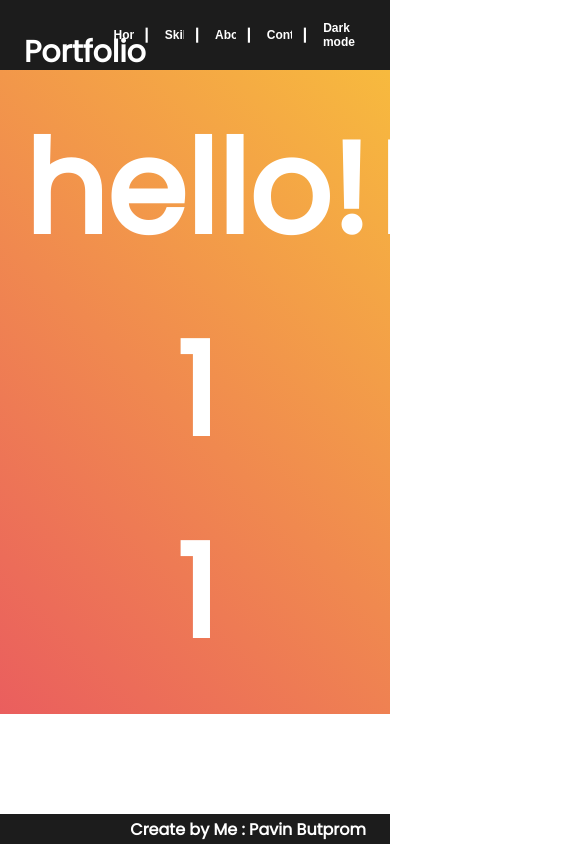
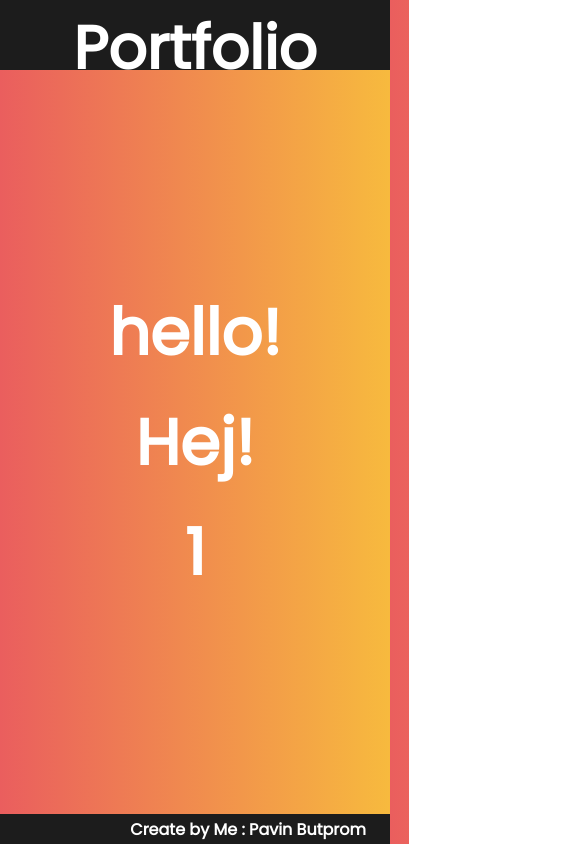
Before and after one commit to Benjaming61001/BasicHTML_CSS, a plain HTML site: page Portfolio/index.html in a window 390 px wide. Shown: the top 844 px of the page, 585 px wide, since content can reach past the window. Drawn offline with Linux system fonts and the light colour scheme.

Commit message:
add responsive

```diff
--- a/Portfolio/index.html
+++ b/Portfolio/index.html
@@ -26,21 +26,9 @@
     </div>
 
     <div class="main">
-      <div class="container">
-        <div class="main-content">hello!</div>
-        <div class="main-content">Hej!</div>
-        <div class="main-content">1</div>
-        <div class="main-content">1</div>
-        <div class="main-content">1</div>
-        <div class="main-content">1</div>
-        <div class="main-content">1</div>
-        <div class="main-content">1</div>
-        <div class="main-content">1</div>
-        <div class="main-content">1</div>
-        <div class="main-content">1</div>
-        <div class="main-content">1</div>
-        <div class="main-content">1</div>
-      </div>
+      <div class="main-content">hello!</div>
+      <div class="main-content">Hej!</div>
+      <div class="main-content">1</div>
     </div>
 
     <div class="footer">
--- a/Portfolio/style.scss
+++ b/Portfolio/style.scss
@@ -8,11 +8,9 @@
   --background: #1a2b34;
   --gray: #334651;
 
-    --bg: rgb(28,28,28);
-    --bgLight: rgb(48,48,48);
-    --linearRY: linear-gradient(
-        45deg, var(--red), var(--yellow)
-    );
+  --bg: rgb(28, 28, 28);
+  --bgLight: rgb(48, 48, 48);
+  --linearRY: linear-gradient(90deg, var(--red), var(--yellow));
 
   --headerHeight: 70px;
   --footerHeight: 30px;
@@ -26,14 +24,19 @@ body {
   margin: 0;
   padding: 0;
   min-height: 100%;
+  min-width: 320px;
   font: 600 16px 'Poppins';
+  background: var(--linearRY);
   color: white;
   display: flex;
   flex-direction: column;
 
   .header {
+    width: 100%;
     height: var(--headerHeight);
     background: var(--bg);
+    margin-bottom: auto;
+    z-index: 2;
 
     .title {
       position: absolute;
@@ -53,19 +56,20 @@ body {
 
       .btn {
         width: auto;
-                margin:0 10px;
+        margin: 0 10px;
         background: none;
         color: white;
         border: none;
         font-size: 24px;
         font-weight: 800;
         cursor: pointer;
-                transition: ease-in .3s;
+        transition: ease-in 0.3s;
         position: relative;
         overflow: hidden;
       }
 
-            .btn:hover, .btn:focus {
+      .btn:hover,
+      .btn:focus {
         transform: translateY(-3px);
       }
 
@@ -77,11 +81,12 @@ body {
         width: 100%;
         height: 0%;
         background: var(--red);
-                transition: ease-in .3s;
+        transition: ease-in 0.3s;
         z-index: -1;
       }
 
-            .btn:hover::before ,.btn:focus::before {
+      .btn:hover::before,
+      .btn:focus::before {
         height: 100%;
       }
 
@@ -92,11 +97,6 @@ body {
   }
 
   .main {
-        position: relative;
-        width: auto;
-        height: 100%;
-        background: var(--linearRY);
-        .container {
     position: relative;
     width: auto;
     height: auto;
@@ -111,13 +111,12 @@ body {
       align-items: center;
       justify-content: center;
       font-size: 128px;
-                transition: .5s;
+      transition: 0.5s;
       cursor: default;
     }
 
-            .main-content:hover{
+    .main-content:hover {
       background: var(--background);
-            }
     }
   }
 
@@ -136,13 +135,14 @@ body {
   }
 }
 
-@media (max-width: 900px) {
+@media (orientation: portrait), (max-width: 900px) {
   body {
     .header {
       .title {
         font-size: 30px;
         top: 0px;
       }
+
       .container {
         .btn {
           font-size: 12px;
@@ -159,3 +159,33 @@ body {
     }
   }
 }
+
+@media (max-width: 600px) {
+  body {
+    overflow-x: hidden;
+    .header {
+      display: flex;
+      flex-direction: column;
+      justify-content: center;
+      align-items: center;
+
+      .title {
+        padding: 0px;
+        font-size: 60px;
+        top: -57px;
+      }
+
+      .container {
+        opacity: 0;
+      }
+    }
+
+    .main {
+      grid-template-columns: repeat(1, 1fr);
+
+      .main-content {
+        font-size: 64px;
+      }
+    }
+  }
+}
```
Also changed, not shown: Portfolio/style.css. Lines whose indentation alone changed are shown as unchanged.
